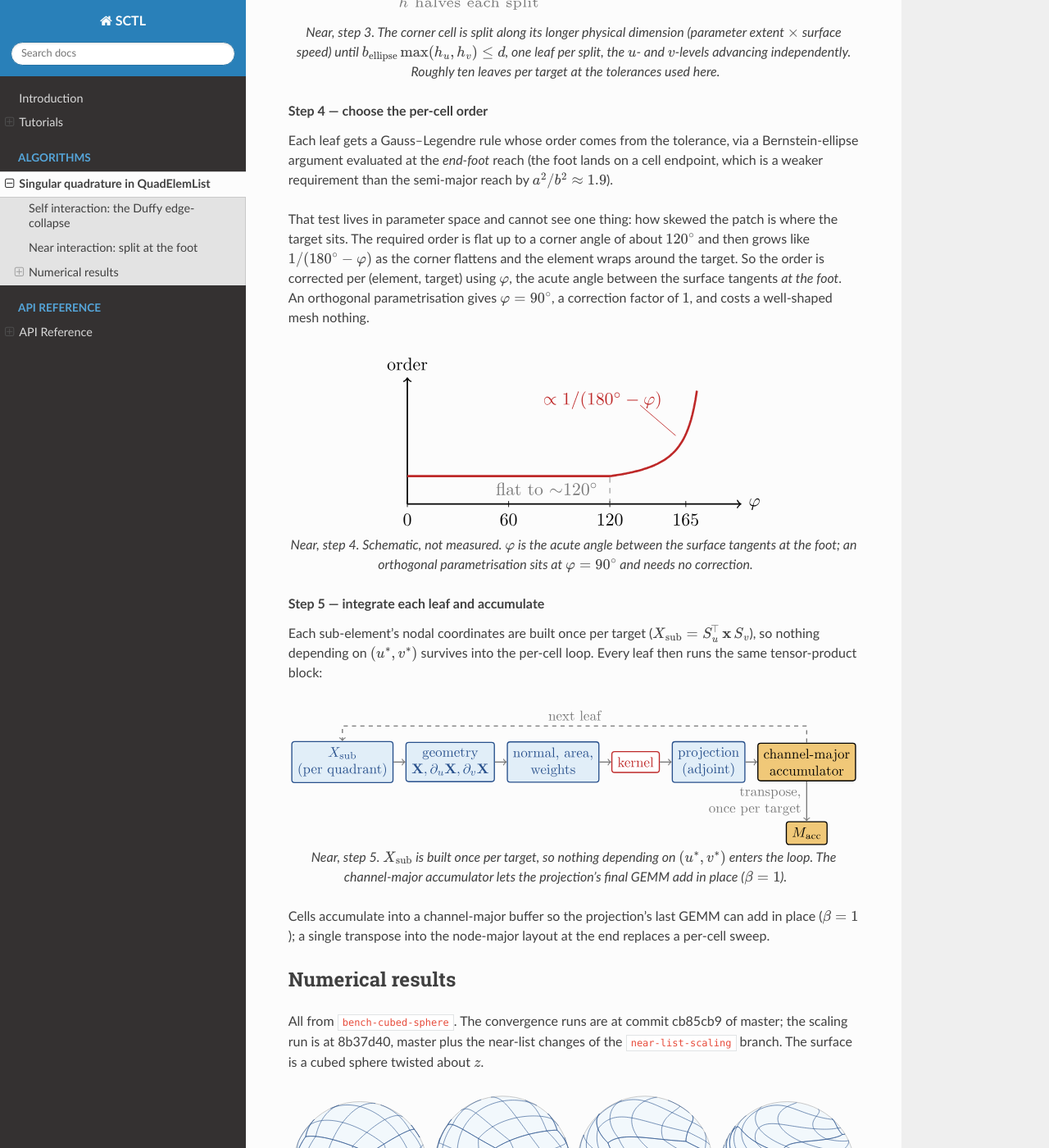
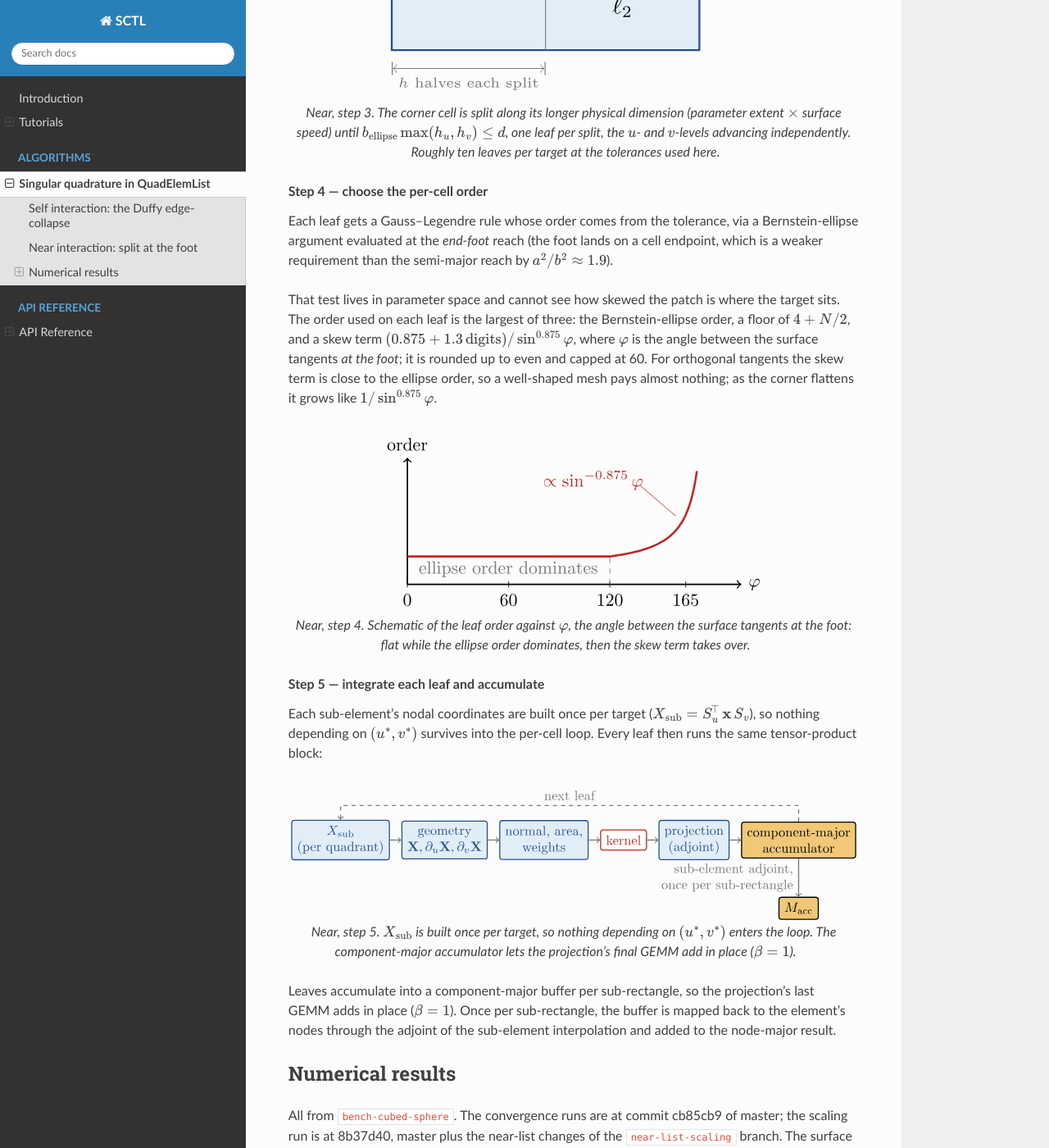
Before and after one commit to dmalhotra/SCTL, a Sphinx documentation site: the page built from doc/algorithms/quad-element.rst, in a window 1280 px wide and 1400 px high, scrolled down 5206 px. Shown: the whole window at 82% size. Built offline with Sphinx 7.4.7 and the Read the Docs theme 3.1.0, drawn with Linux system fonts in a browser that asks for light colours; some of the changed text lies outside the part shown.

Commit message:
doc: match the quadrature text to the code
Radial rule q_s = 2 + ceil(N/2); n_t grows with N too; operators are
cached per N; the leaf order is the largest of the ellipse order, a
floor 4 + N/2 and a skew term in 1/sin^0.875 of the tangent angle; each
sub-rectangle is mapped back to the element nodes through the adjoint
of its interpolation; the foot search stops when no step shortens the
distance. Notes that the page describes QuadScheme::Duffy.

Co-Authored-By: Claude Fable 5.1 <noreply@anthropic.com>

```diff
--- a/doc/algorithms/quad-element.rst
+++ b/doc/algorithms/quad-element.rst
@@ -41,8 +41,11 @@ algorithm:
      - ``SelfInterac``
      - ``NearInterac``
 
-Both entry points map the runtime element order to a compile-time ``order`` and the runtime
-tolerance to a runtime ``digits``; both are independent and may be called in either order.
+``QuadElemList`` has three schemes, selected with ``SetQuadScheme``; this page describes the default,
+``QuadScheme::Duffy``, whose near interaction is the split-at-foot scheme. The ``TensorProduct`` and
+``Hedgehog`` schemes are not covered. Both entry points map the runtime element order to a
+compile-time ``order`` and the runtime tolerance to a runtime ``digits``; both are independent and
+may be called in either order.
 
 Self interaction: the Duffy edge-collapse
 -----------------------------------------
@@ -99,8 +102,8 @@ which is bounded as :math:`s\to0`. The singularity is gone.
 
 .. rubric:: Step 3 — pick the two rules
 
-The :math:`s`-direction is now smooth, so it takes a plain Gauss–Legendre rule with :math:`q_s=N`
-nodes. The :math:`t`-direction keeps a residual peak: :math:`1/\|\mathbf{c}(t)\|_G` is largest where
+The :math:`s`-direction is now smooth, so it takes a plain Gauss–Legendre rule with
+:math:`q_s = 2 + \lceil N/2 \rceil` nodes (8 at :math:`N=12`). The :math:`t`-direction keeps a residual peak: :math:`1/\|\mathbf{c}(t)\|_G` is largest where
 :math:`\mathbf{c}(t)` is shortest, at the foot :math:`t^\ast` of the perpendicular from the target to
 the far edge. The peak has height :math:`\sim 1/d` and width :math:`\sim d/L`, where :math:`d` is the
 distance to that edge and :math:`L` its length.
@@ -154,9 +157,10 @@ every operator can be precomputed.
 
 Locate :math:`(u^\ast,v^\ast)` minimising :math:`|\mathbf{X}(u,v)-\mathbf{y}|^2` over :math:`[0,1]^2`:
 seed at the nearest nodal point, then Gauss–Newton on the first fundamental form, clamped to the box
-with a backtracking line search, falling back to a shrinking grid search if it stalls. Optimality is
-tested on the *projected* gradient, since at a box edge the constrained gradient is large — it
-balances the constraint — and near-pair feet usually do lie on a shared patch edge.
+with a backtracking line search, falling back to a shrinking grid search if it stalls. The iteration stops when neither the
+Gauss–Newton step nor a step along the gradient projected onto the box shortens the distance, or when
+a step moves the point by less than 1% of the distance. Near-pair feet usually lie on a shared patch
+edge, where only the projected gradient can vanish.
 
 .. figure:: quad-element/near-1-foot.svg
    :align: center
@@ -224,20 +228,20 @@ Each leaf gets a Gauss–Legendre rule whose order comes from the tolerance, via
 argument evaluated at the *end-foot* reach (the foot lands on a cell endpoint, which is a
 weaker requirement than the semi-major reach by :math:`a^2/b^2\approx1.9`).
 
-That test lives in parameter space and cannot see one thing: how skewed the patch is where the
-target sits. The required order is flat up to a corner angle of about :math:`120^\circ` and then
-grows like :math:`1/(180^\circ-\varphi)` as the corner flattens and the element wraps around the
-target. So the order is corrected per (element, target) using :math:`\varphi`, the acute angle
-between the surface tangents *at the foot*. An orthogonal parametrisation gives
-:math:`\varphi=90^\circ`, a correction factor of :math:`1`, and costs a well-shaped mesh nothing.
+That test lives in parameter space and cannot see how skewed the patch is where the target sits. The
+order used on each leaf is the largest of three: the Bernstein-ellipse order, a floor of
+:math:`4 + N/2`, and a skew term :math:`(0.875 + 1.3\,\text{digits})/\sin^{0.875}\varphi`, where
+:math:`\varphi` is the angle between the surface tangents *at the foot*; it is rounded up to even
+and capped at 60. For orthogonal tangents the skew term is close to the ellipse order, so a
+well-shaped mesh pays almost nothing; as the corner flattens it grows like
+:math:`1/\sin^{0.875}\varphi`.
 
 .. figure:: quad-element/near-4-order.svg
    :align: center
    :width: 480px
 
-   Near, step 4. Schematic, not measured. :math:`\varphi` is the acute angle between the surface
-   tangents at the foot; an orthogonal parametrisation sits at :math:`\varphi=90^\circ` and needs no
-   correction.
+   Near, step 4. Schematic of the leaf order against :math:`\varphi`, the angle between the surface
+   tangents at the foot: flat while the ellipse order dominates, then the skew term takes over.
 
 .. rubric:: Step 5 — integrate each leaf and accumulate
 
@@ -251,12 +255,12 @@ tensor-product block:
    :width: 100%
 
    Near, step 5. :math:`X_{\text{sub}}` is built once per target, so nothing depending on
-   :math:`(u^\ast,v^\ast)` enters the loop. The channel-major accumulator lets the projection's
+   :math:`(u^\ast,v^\ast)` enters the loop. The component-major accumulator lets the projection's
    final GEMM add in place (:math:`\beta=1`).
 
-Cells accumulate into a channel-major buffer so the projection's last GEMM can add in place
-(:math:`\beta=1`); a single transpose into the node-major layout at the end replaces a per-cell
-sweep.
+Leaves accumulate into a component-major buffer per sub-rectangle, so the projection's last GEMM
+adds in place (:math:`\beta=1`). Once per sub-rectangle, the buffer is mapped back to the element's
+nodes through the adjoint of the sub-element interpolation and added to the node-major result.
 
 Numerical results
 -----------------
```
Also changed, not shown: other parts of doc/algorithms/quad-element.rst (+2 -2 lines), doc/algorithms/quad-element/near-4-order.svg, doc/algorithms/quad-element/near-5-pipeline.svg, 2 other files.
